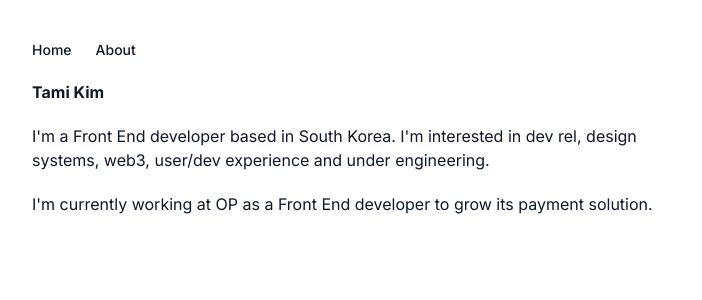
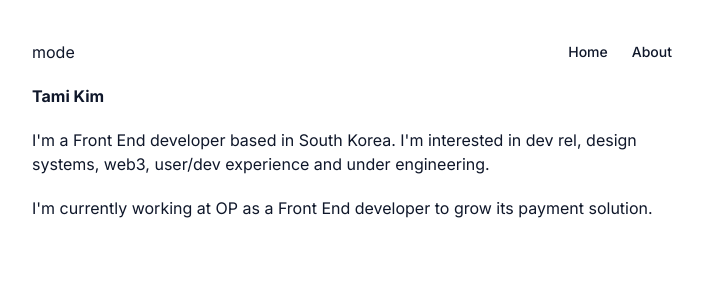
Before and after one commit to tamoimi/tami-dev-blog, a Next.js app: page / in a window 1280 px wide. Shown: the top 300 px of the page, without its empty margins (288-990 px from the left). Built offline with nearby package versions, Linux system fonts and the light colour scheme.

Commit message:
refactor: remove Nav component

```diff
--- a/app/layout.tsx
+++ b/app/layout.tsx
@@ -26,11 +26,23 @@ export default function RootLayout({
         {/* will add meta tag */}
       </head>
       <body
-        className={`w-1/2 m-auto my-10 antialiased min-h-screen bg-white dark:bg-slate-950 text-slate-900 dark:text-slate-50 ${inter.className}`}
+        className={`antialiased min-h-screen bg-white dark:bg-slate-950 text-slate-900 dark:text-slate-50 ${inter.className}`}
       >
-        <Nav />
-        {/* children will be all the pages */}
-        <main className="my-5">{children}</main>
+        <div className="max-w-2xl mx-auto py-10 px-4">
+          <header>
+            <div className="flex items-center justify-between">
+              {/* mode toggle */}
+              <button>mode</button>
+              <nav className="ml-auto text-sm font-medium space-x-6">
+                <Link href="/">Home</Link>
+                <Link href="/about">About</Link>
+              </nav>
+            </div>
+          </header>
+
+          {/* children will be all the pages */}
+          <main className="my-5">{children}</main>
+        </div>
       </body>
     </html>
   );
```
